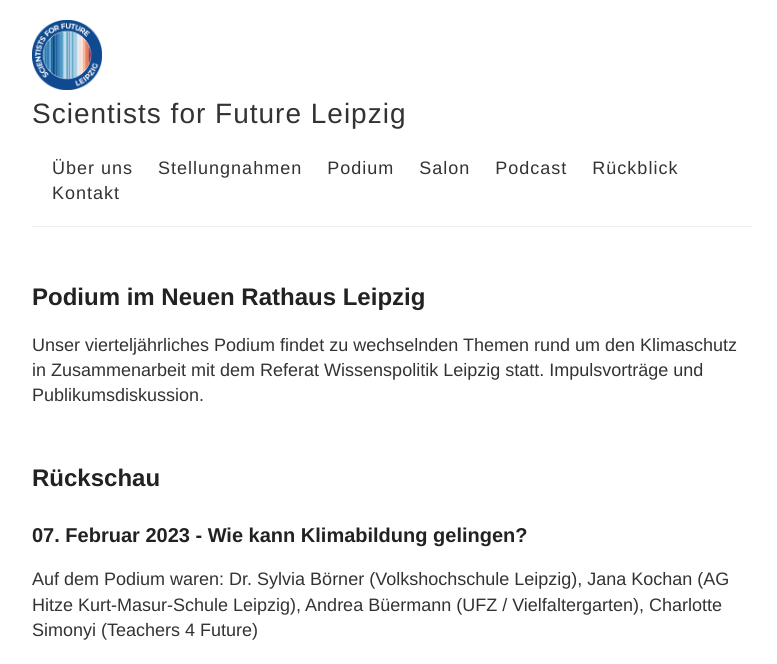
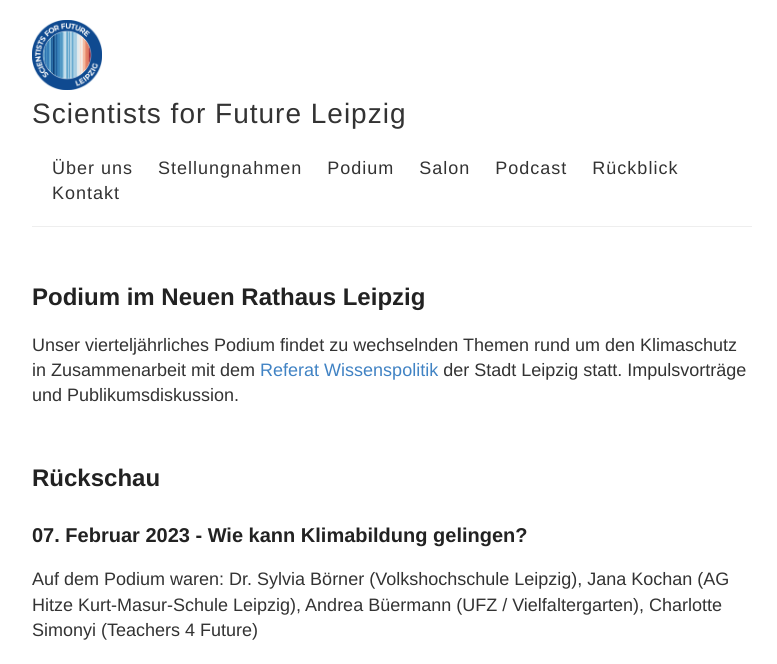
Before and after one commit to s4f-leipzig/s4f-leipzig.github.io, a Jekyll site: the page built from podium.html, in a window 1280 px wide and 900 px high, cut to the strip 0-664 px from the top of the window. Shown: the whole strip, without its empty margins (248-1025 px from the left). Built offline with Jekyll 4.4.1, drawn with Linux system fonts in a browser that asks for light colours.

Commit message:
Update podium.html

```diff
--- a/podium.html
+++ b/podium.html
@@ -2,7 +2,7 @@
 layout: default
 ---
 <h2>Podium im Neuen Rathaus Leipzig</h2>
-Unser vierteljährliches Podium findet zu wechselnden Themen rund um den Klimaschutz in Zusammenarbeit mit dem Referat Wissenspolitik Leipzig statt. Impulsvorträge und Publikumsdiskussion.
+Unser vierteljährliches Podium findet zu wechselnden Themen rund um den Klimaschutz in Zusammenarbeit mit dem <a href="https://www.leipzig.de/buergerservice-und-verwaltung/aemter-und-behoerdengaenge/behoerden-und-dienstleistungen/dienststelle/referat-wissenspolitik-0117" target="blank">Referat Wissenspolitik</a> der Stadt Leipzig statt. Impulsvorträge und Publikumsdiskussion.
 <br><br>
 
 
```
